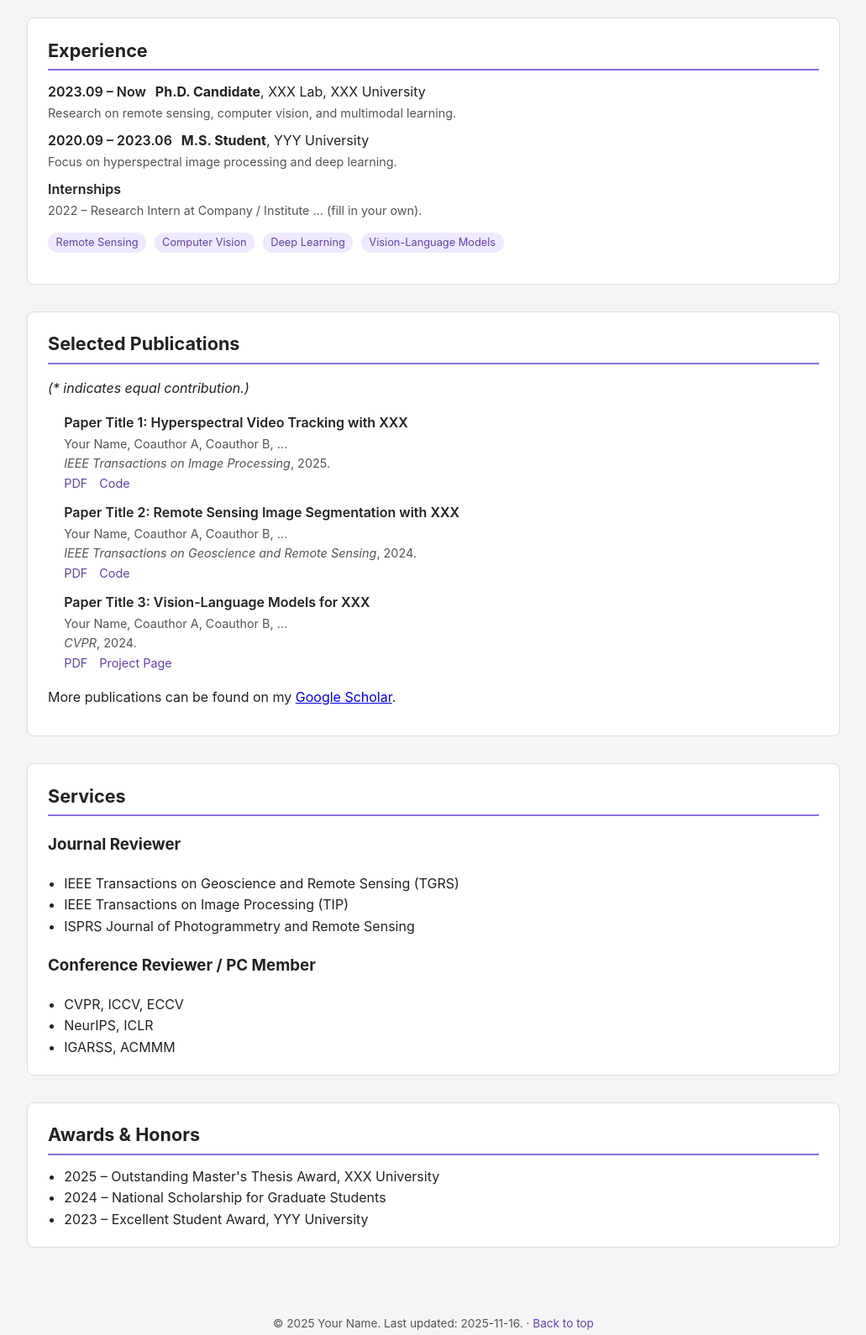
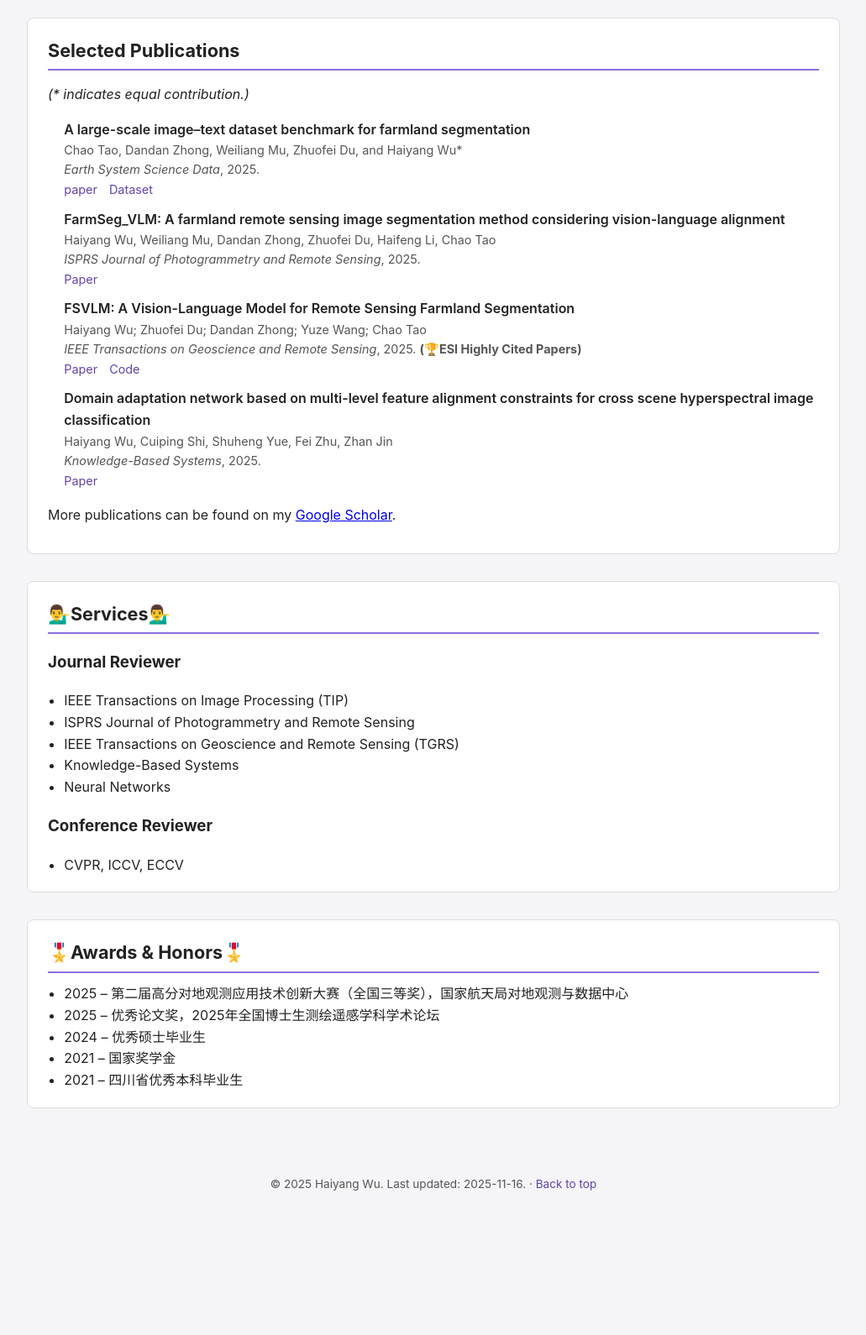
Before and after one commit to WithoutOcean/WithoutOcean.github.io, a plain HTML site: page index.html in a window 1280 px wide. Shown: the part 1000-2590 px from the top of the page at 84% size, without its empty margins (124-1155 px from the left). After the commit the page ends 2453 px from the top, so only its background shows below. Drawn offline with Linux system fonts and the light colour scheme.

Commit message:
Update index.html

```diff
--- a/index.html
+++ b/index.html
@@ -294,7 +294,7 @@
 
     <!-- News -->
     <section id="news">
-      <h2>News</h2>
+      <h2>🔥News🔥</h2>
       <ul class="news-list">
         <li>[2025.11.15]<strong><a href="https://ieeexplore.ieee.org/stamp/stamp.jsp?tp=&arnumber=10851315">《FSVLM: A Vision-Language Model for Remote Sensing Farmland Segmentation》</a></strong>has garnered an ESI Highly Cited Paper.
         <li>[2025.09.13] <strong>《A large-scale image-text dataset benchmark for farmland segmentation》</strong> received by <strong>Earth System Science Data</strong> <a href="https://essd.copernicus.org/articles/17/4835/2025/">[Paper]</a> <a href="https://doi.org/10.5281/zenodo.15099885">[Datasets]</a></li>
@@ -304,41 +304,6 @@
         <li>[2025.02.25] <strong>《FSVLM: A Vision-Language Model for Remote Sensing Farmland Segmentation》</strong> received by <strong> IEEE TGRS</strong> <a href="https://ieeexplore.ieee.org/stamp/stamp.jsp?tp=&arnumber=10851315">[Paper]</a> [code](https://github.com/WithoutOcean/FSVLM-A-Vision-Language-Model-for-Remote-Sensing-Farmland-Segmentation)</li>
       </ul>
     </section>
-
-    <!-- Experience (可以放经历 / 研究方向等) -->
-    <section id="experience">
-      <h2>Experience</h2>
-      <ul class="timeline">
-        <li>
-          <span class="time">2023.09 – Now</span>
-          <strong>Ph.D. Candidate</strong>, XXX Lab, XXX University
-          <div class="detail">
-            Research on remote sensing, computer vision, and multimodal learning.
-          </div>
-        </li>
-        <li>
-          <span class="time">2020.09 – 2023.06</span>
-          <strong>M.S. Student</strong>, YYY University
-          <div class="detail">
-            Focus on hyperspectral image processing and deep learning.
-          </div>
-        </li>
-        <li>
-          <span class="time">Internships</span>
-          <div class="detail">
-            2022 – Research Intern at Company / Institute … (fill in your own).
-          </div>
-        </li>
-      </ul>
-
-      <p style="margin-top:0.8rem;">
-        <span class="tag">Remote Sensing</span>
-        <span class="tag">Computer Vision</span>
-        <span class="tag">Deep Learning</span>
-        <span class="tag">Vision-Language Models</span>
-      </p>
-    </section>
-
     <!-- Publications -->
     <section id="publications">
       <h2>Selected Publications</h2>
@@ -347,90 +312,108 @@
       <div class="pub-list">
         <div class="pub-item">
           <div class="pub-title">
-            Paper Title 1: Hyperspectral Video Tracking with XXX
+            A large-scale image–text dataset benchmark for farmland segmentation
           </div>
           <div class="pub-authors">
-            Your Name, Coauthor A, Coauthor B, ...
+            Chao Tao, Dandan Zhong, Weiliang Mu, Zhuofei Du, and Haiyang Wu*
           </div>
           <div class="pub-venue">
-            <em>IEEE Transactions on Image Processing</em>, 2025.
+            <em>Earth System Science Data</em>, 2025.
           </div>
           <div class="pub-links">
-            <a href="#">PDF</a>
-            <a href="#">Code</a>
+            <a href="https://essd.copernicus.org/articles/17/4835/2025/">paper</a>
+            <a href="https://doi.org/10.5281/zenodo.15099885">Dataset</a>
           </div>
         </div>
 
         <div class="pub-item">
           <div class="pub-title">
-            Paper Title 2: Remote Sensing Image Segmentation with XXX
+            FarmSeg_VLM: A farmland remote sensing image segmentation method considering vision-language alignment
           </div>
           <div class="pub-authors">
-            Your Name, Coauthor A, Coauthor B, ...
+            Haiyang Wu, Weiliang Mu, Dandan Zhong, Zhuofei Du, Haifeng Li, Chao Tao
           </div>
           <div class="pub-venue">
-            <em>IEEE Transactions on Geoscience and Remote Sensing</em>, 2024.
+            <em>ISPRS Journal of Photogrammetry and Remote Sensing</em>, 2025.
           </div>
           <div class="pub-links">
-            <a href="#">PDF</a>
-            <a href="#">Code</a>
+            <a href="https://www.sciencedirect.com/science/article/pii/S0924271625001911">Paper</a>
           </div>
         </div>
 
         <div class="pub-item">
           <div class="pub-title">
-            Paper Title 3: Vision-Language Models for XXX
+           FSVLM: A Vision-Language Model for Remote Sensing Farmland Segmentation
           </div>
           <div class="pub-authors">
-            Your Name, Coauthor A, Coauthor B, ...
+            Haiyang Wu; Zhuofei Du; Dandan Zhong; Yuze Wang; Chao Tao
           </div>
           <div class="pub-venue">
-            <em>CVPR</em>, 2024.
+            <em>IEEE Transactions on Geoscience and Remote Sensing</em>, 2025. <strong>(🏆ESI Highly Cited Papers)</strong>
           </div>
           <div class="pub-links">
-            <a href="#">PDF</a>
-            <a href="#">Project Page</a>
+            <a href="https://ieeexplore.ieee.org/stamp/stamp.jsp?tp=&arnumber=10851315">Paper</a>
+            <a href="https://github.com/WithoutOcean/FSVLM-A-Vision-Language-Model-for-Remote-Sensing-Farmland-Segmentation">Code</a>
           </div>
         </div>
+
+       <div class="pub-item">
+          <div class="pub-title">
+           Domain adaptation network based on multi-level feature alignment constraints for cross scene hyperspectral image classification
+          </div>
+          <div class="pub-authors">
+           Haiyang Wu, Cuiping Shi, Shuheng Yue, Fei Zhu, Zhan Jin
+          </div>
+          <div class="pub-venue">
+            <em>Knowledge-Based Systems</em>, 2025.
+          </div>
+          <div class="pub-links">
+            <a href="https://www.sciencedirect.com/science/article/pii/S0950705125010172">Paper</a>
+          </div>
+
+        </div>
+
       </div>
 
       <p>
         More publications can be found on my
-        <a href="https://scholar.google.com/">Google Scholar</a>.
+        <a href="https://scholar.google.com/citations?user=VzEne7oAAAAJ&hl=zh-TW">Google Scholar</a>.
       </p>
     </section>
 
     <!-- Services -->
     <section id="services">
-      <h2>Services</h2>
+      <h2>💁‍♂️Services💁‍♂️</h2>
       <h3>Journal Reviewer</h3>
       <ul class="simple-list">
-        <li>IEEE Transactions on Geoscience and Remote Sensing (TGRS)</li>
         <li>IEEE Transactions on Image Processing (TIP)</li>
         <li>ISPRS Journal of Photogrammetry and Remote Sensing</li>
+        <li>IEEE Transactions on Geoscience and Remote Sensing (TGRS)</li>
+        <li>Knowledge-Based Systems</li>
+        <li>Neural Networks</li>
       </ul>
 
-      <h3>Conference Reviewer / PC Member</h3>
+      <h3>Conference Reviewer</h3>
       <ul class="simple-list">
         <li>CVPR, ICCV, ECCV</li>
-        <li>NeurIPS, ICLR</li>
-        <li>IGARSS, ACMMM</li>
       </ul>
     </section>
 
     <!-- Awards -->
     <section id="awards">
-      <h2>Awards & Honors</h2>
+      <h2>🎖️Awards & Honors🎖️</h2>
       <ul class="simple-list">
-        <li>2025 – Outstanding Master's Thesis Award, XXX University</li>
-        <li>2024 – National Scholarship for Graduate Students</li>
-        <li>2023 – Excellent Student Award, YYY University</li>
+        <li>2025 – 第二届高分对地观测应用技术创新大赛（全国三等奖），国家航天局对地观测与数据中心</li>
+        <li>2025 – 优秀论文奖，2025年全国博士生测绘遥感学科学术论坛</li>
+        <li>2024 – 优秀硕士毕业生</li>
+        <li>2021 – 国家奖学金</li>
+        <li>2021 – 四川省优秀本科毕业生</li>
       </ul>
     </section>
   </main>
 
   <footer>
-    © 2025 Your Name. Last updated: 2025-11-16.
+    © 2025 Haiyang Wu. Last updated: 2025-11-16.
     · <a href="#home">Back to top</a>
   </footer>
 </body>
```
